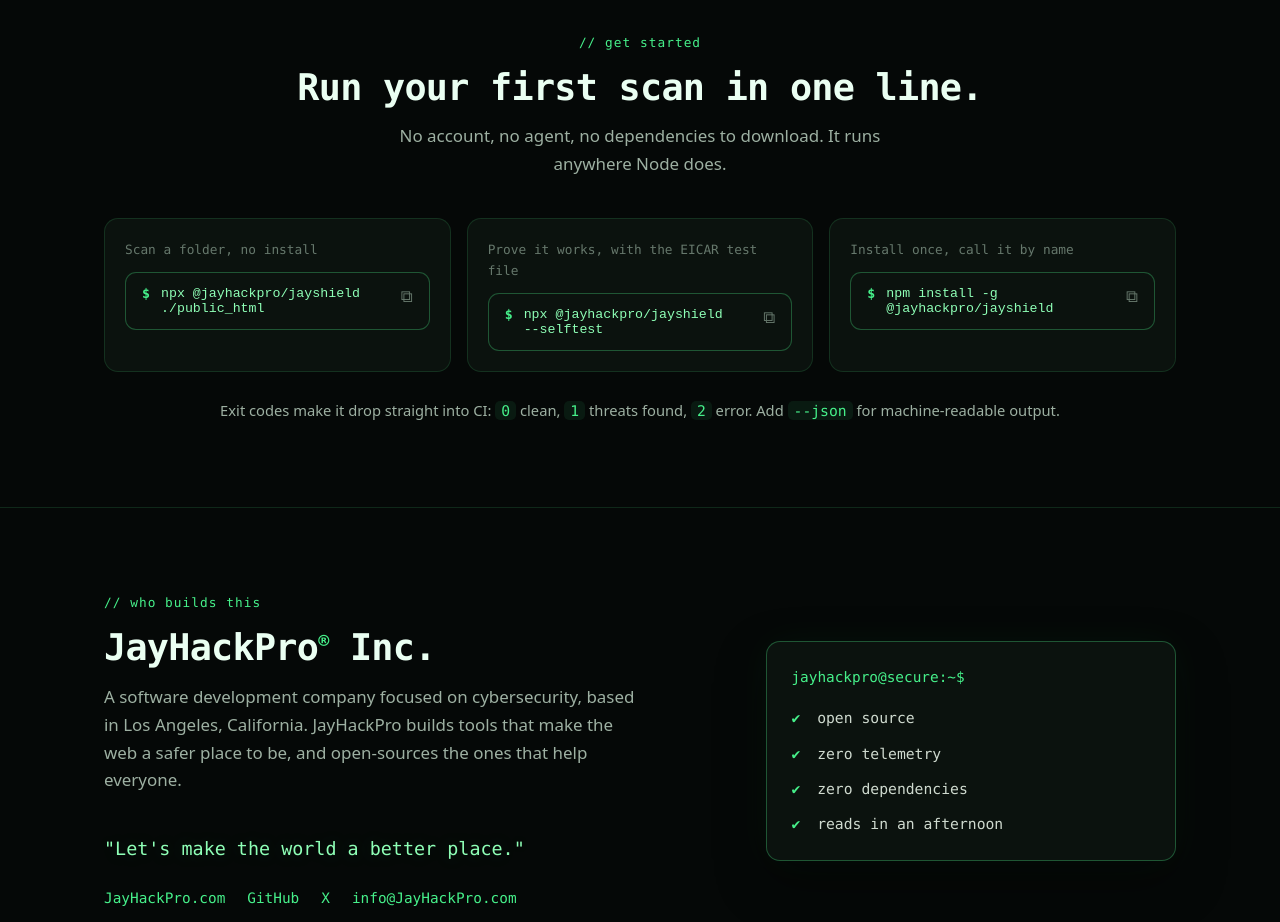
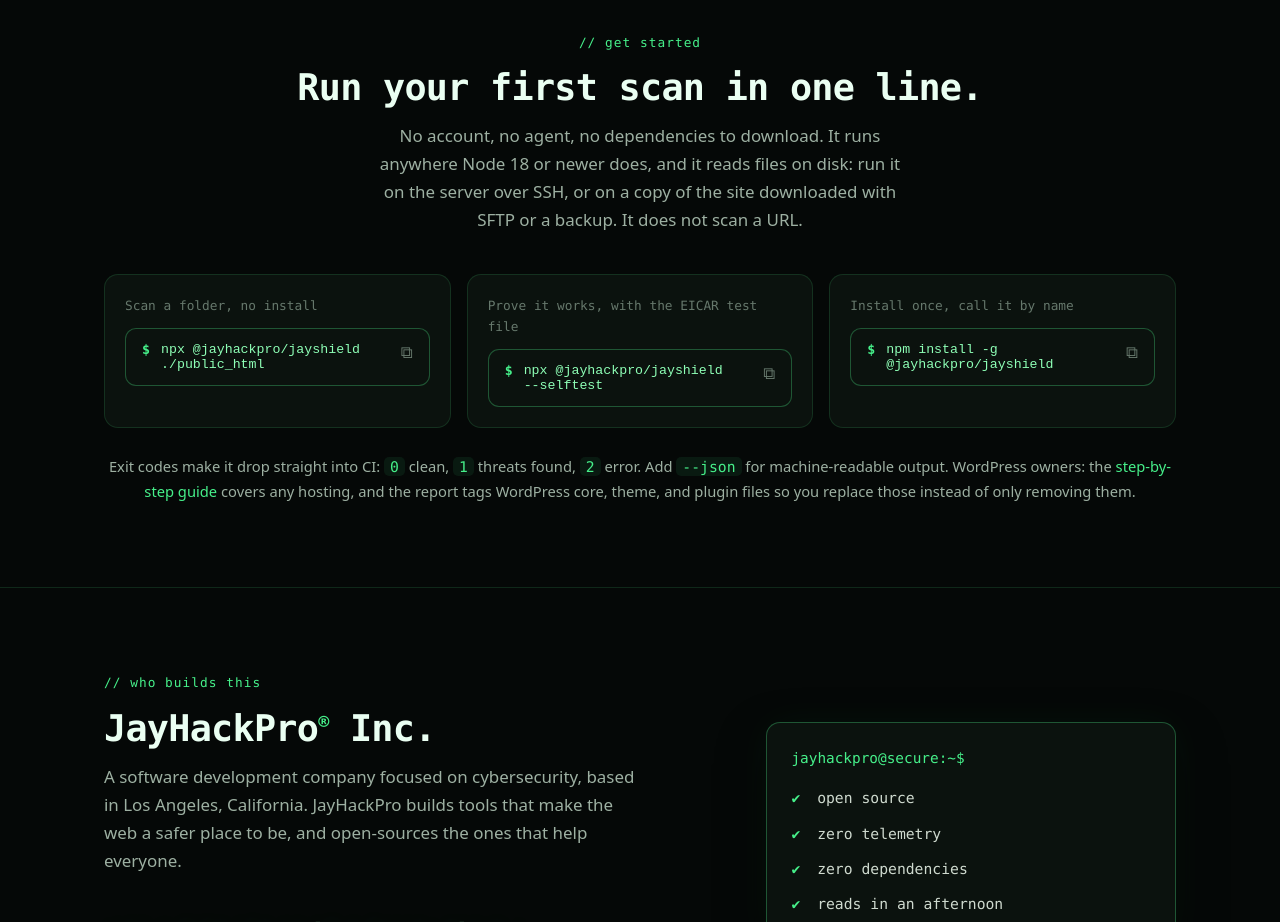
Before and after one commit to JayHackPro/JayShield, a website: page docs/index.html in a window 1280 px wide. Shown: the part 2500-3422 px from the top of the page. Drawn offline with Linux system fonts and the light colour scheme.

Commit message:
Release 1.3.0: requirements, a WordPress guide, and what JayShield can promise
README gains a Requirements section, a step-by-step guide to scanning a
WordPress site on any hosting with an after-the-scan checklist, the skip
list and --include, and a plain account of what the scanner can and cannot
do, with the clean-code corpus it is checked against. The landing page says
the same in one line.

```diff
--- a/docs/index.html
+++ b/docs/index.html
@@ -178,7 +178,7 @@
     <div class="wrap install-wrap">
       <p class="kicker">// get started</p>
       <h2>Run your first scan in one line.</h2>
-      <p class="section-lede">No account, no agent, no dependencies to download. It runs anywhere Node does.</p>
+      <p class="section-lede">No account, no agent, no dependencies to download. It runs anywhere Node 18 or newer does, and it reads files on disk: run it on the server over SSH, or on a copy of the site downloaded with SFTP or a backup. It does not scan a URL.</p>
       <div class="install-cards">
         <div class="install-card">
           <p class="install-label">Scan a folder, no install</p>
@@ -193,7 +193,7 @@
           <button class="copy-cmd wide" data-cmd="npm install -g @jayhackpro/jayshield"><span class="copy-prompt">$</span><code>npm install <span class="nb">-g</span> <span class="nb">@jayhackpro/jayshield</span></code><span class="copy-icon" aria-hidden="true">⧉</span></button>
         </div>
       </div>
-      <p class="install-foot">Exit codes make it drop straight into CI: <code>0</code> clean, <code>1</code> threats found, <code>2</code> error. Add <code>--json</code> for machine-readable output.</p>
+      <p class="install-foot">Exit codes make it drop straight into CI: <code>0</code> clean, <code>1</code> threats found, <code>2</code> error. Add <code>--json</code> for machine-readable output. WordPress owners: the <a href="https://github.com/JayHackPro/JayShield#scan-a-wordpress-site">step-by-step guide</a> covers any hosting, and the report tags WordPress core, theme, and plugin files so you replace those instead of only removing them.</p>
     </div>
   </section>
 
--- a/package.json
+++ b/package.json
@@ -1,6 +1,6 @@
 {
   "name": "@jayhackpro/jayshield",
-  "version": "1.2.1",
+  "version": "1.3.0",
   "description": "Find and remove web malware, webshells, and backdoors. A fast, dependency-free malware scanner and quarantine tool by JayHackPro.",
   "keywords": [
     "malware",
```
Also changed, not shown: CHANGELOG.md, README.md.
